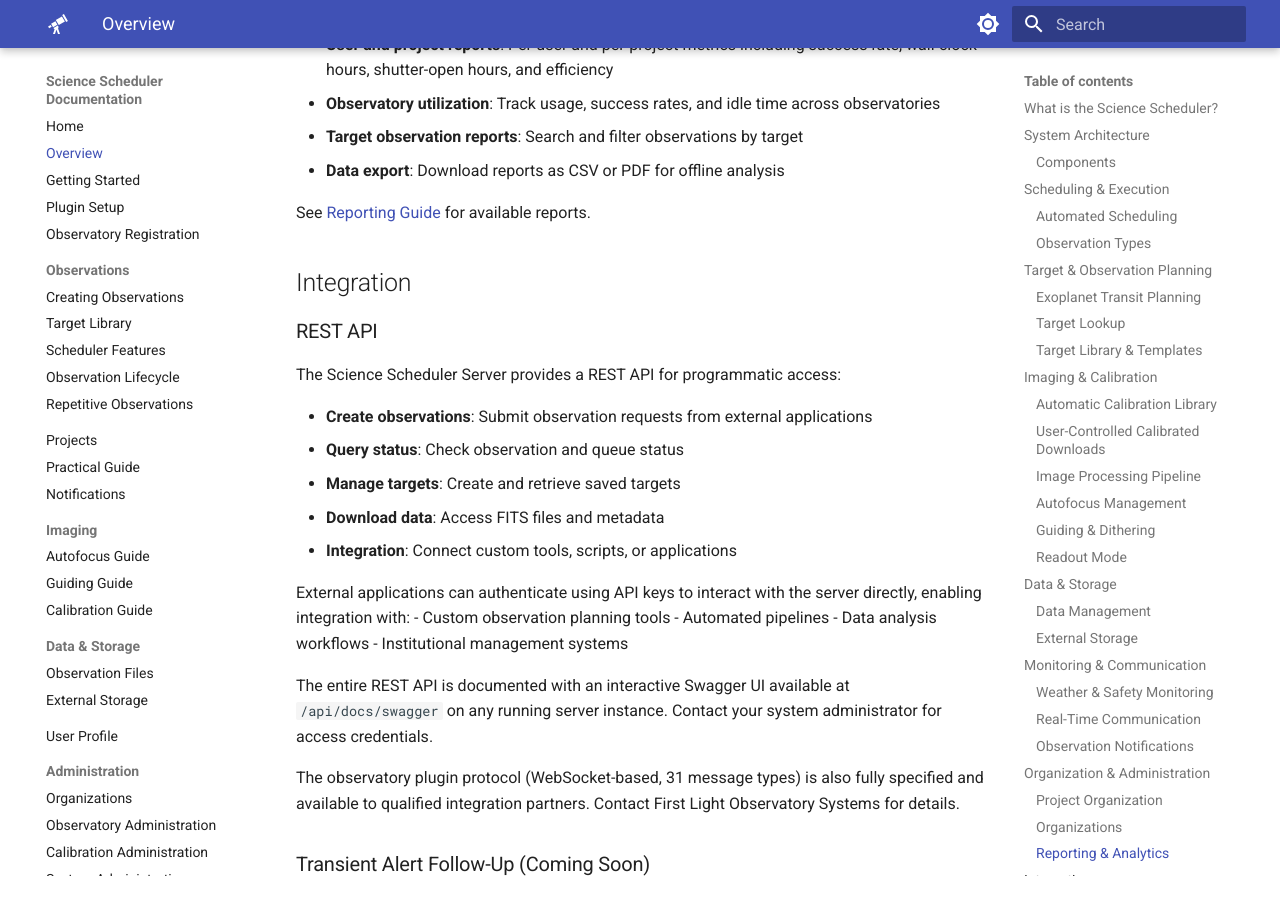
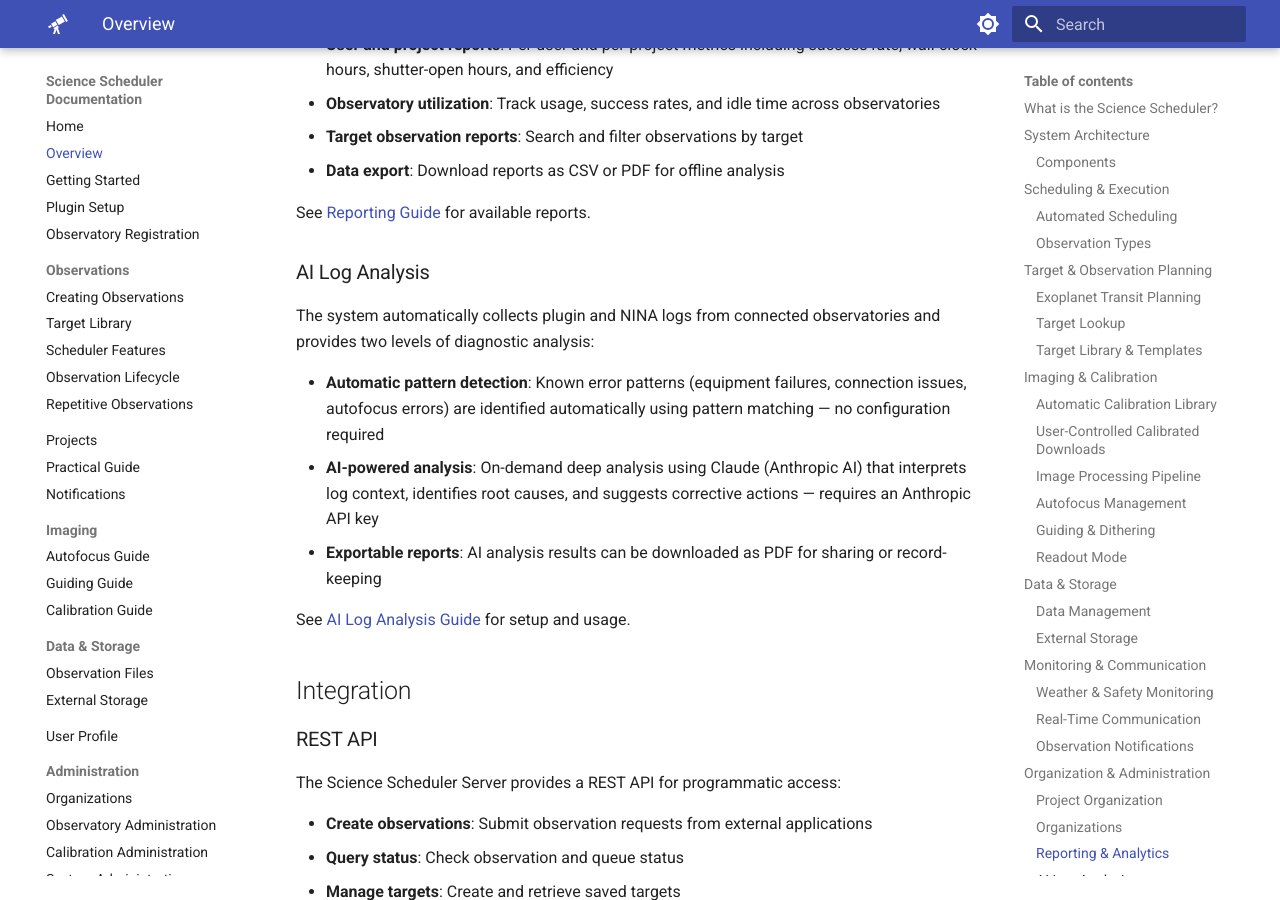
Before and after one commit to First-Light-Systems/nina-scheduler-docs, an MkDocs documentation site: the page built from docs/OVERVIEW.md, in a window 1280 px wide and 900 px high, scrolled down 7074 px. Built offline with MkDocs 1.6.1 and Material for MkDocs 9.7.7, drawn with Linux system fonts in a browser that asks for light colours.

Commit message:
Add AI Log Analysis to overview
New subsection under Organization & Administration covering automatic
pattern detection, on-demand AI analysis via Claude, and PDF export.

Co-Authored-By: Claude Opus 4.6 (1M context) <noreply@anthropic.com>

```diff
--- a/docs/OVERVIEW.md
+++ b/docs/OVERVIEW.md
@@ -229,6 +229,16 @@ See [Organizations](ORGANIZATIONS.md) for setup and management.
 
 See [Reporting Guide](REPORTING_GUIDE.md) for available reports.
 
+### AI Log Analysis
+
+The system automatically collects plugin and NINA logs from connected observatories and provides two levels of diagnostic analysis:
+
+- **Automatic pattern detection**: Known error patterns (equipment failures, connection issues, autofocus errors) are identified automatically using pattern matching — no configuration required
+- **AI-powered analysis**: On-demand deep analysis using Claude (Anthropic AI) that interprets log context, identifies root causes, and suggests corrective actions — requires an Anthropic API key
+- **Exportable reports**: AI analysis results can be downloaded as PDF for sharing or record-keeping
+
+See [AI Log Analysis Guide](LOG_ANALYSIS_GUIDE.md) for setup and usage.
+
 ## Integration
 
 ### REST API
```
